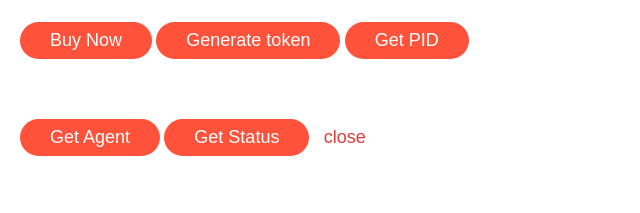
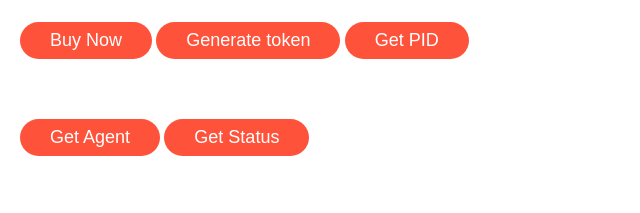
Before and after one commit to WAZF/Merchant, a plain HTML site: page index.html in a window 1280 px wide. Shown: the part 780-993 px from the top of the page, 640-1280 px from the left. Drawn offline with Linux system fonts and the light colour scheme.

Commit message:
Update index.html

```diff
--- a/index.html
+++ b/index.html
@@ -75,7 +75,6 @@
                 <button class="btn" onclick="getPID()">Get PID</button>
                 <button class="btn" onclick="getAgent()">Get Agent</button>
                 <button class="btn" onclick="getStatus()">Get Status</button>
-                <button href="#" onclick="close_window();return false;">close</button>
                 <a href="product/iphone14/ip-2.jpg" download="iphone14_image">
                   <button class="btn">Download Image</button>
                 </a>
```
